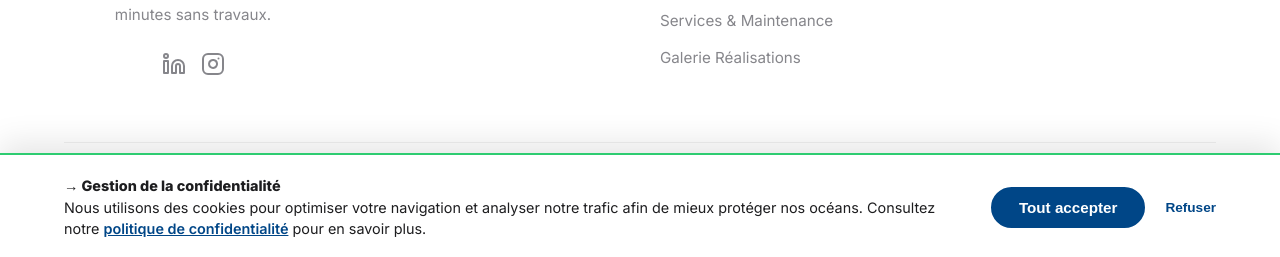
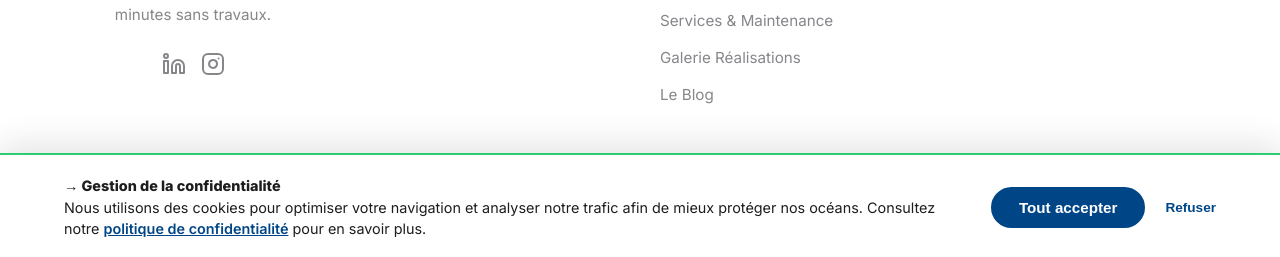
Before and after one commit to DuvalDVL/ecosafe, a Jekyll site: the page built from index.html, in a window 1280 px wide and 900 px high, scrolled down 6605 px. Shown: the part 640-897 px from the top of the window. Built offline with Jekyll 4.4.1, drawn with Linux system fonts in a browser that asks for light colours.

Commit message:
Update footer.html

```diff
--- a/_includes/footer.html
+++ b/_includes/footer.html
@@ -39,6 +39,7 @@
           <li style="margin-bottom: 12px;"><a href="{{ site.baseurl }}/produit/complexe-sportif/" style="color: var(--text-muted); text-decoration: none; font-size: 0.95rem;">Secteur Sportif/a></li>
           <li style="margin-bottom: 12px;"><a href="{{ site.baseurl }}/services/" style="color: var(--text-muted); text-decoration: none; font-size: 0.95rem;">Services & Maintenance</a></li>
           <li style="margin-bottom: 12px;"><a href="{{ site.baseurl }}/galerie/" style="color: var(--text-muted); text-decoration: none; font-size: 0.95rem;">Galerie Réalisations</a></li>
+          <li style="margin-bottom: 12px;"><a href="{{ site.baseurl }}/blog/" style="color: var(--text-muted); text-decoration: none; font-size: 0.95rem;">Le Blog</a></li>
         </ul>
       </div>
 
```
